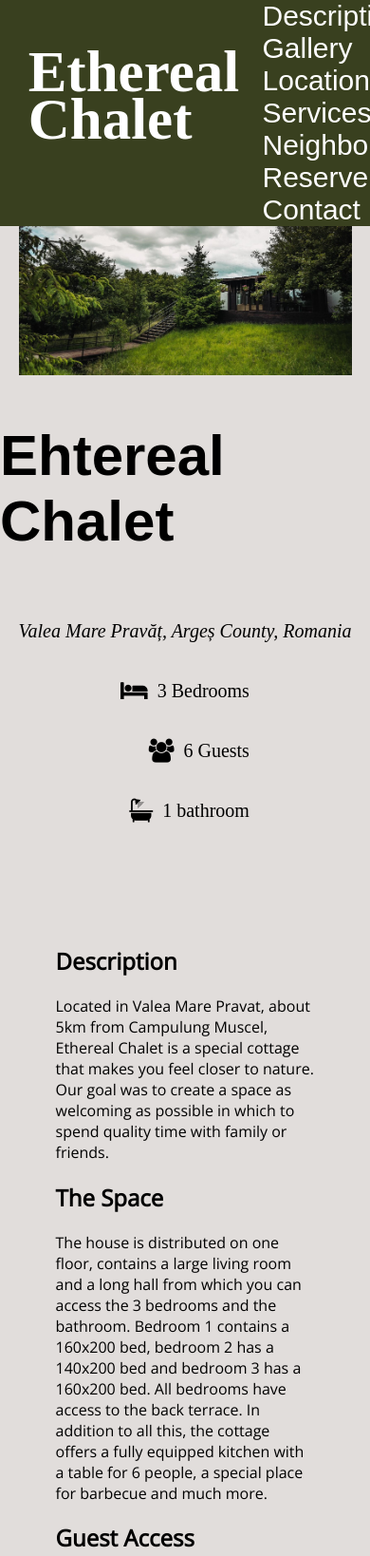
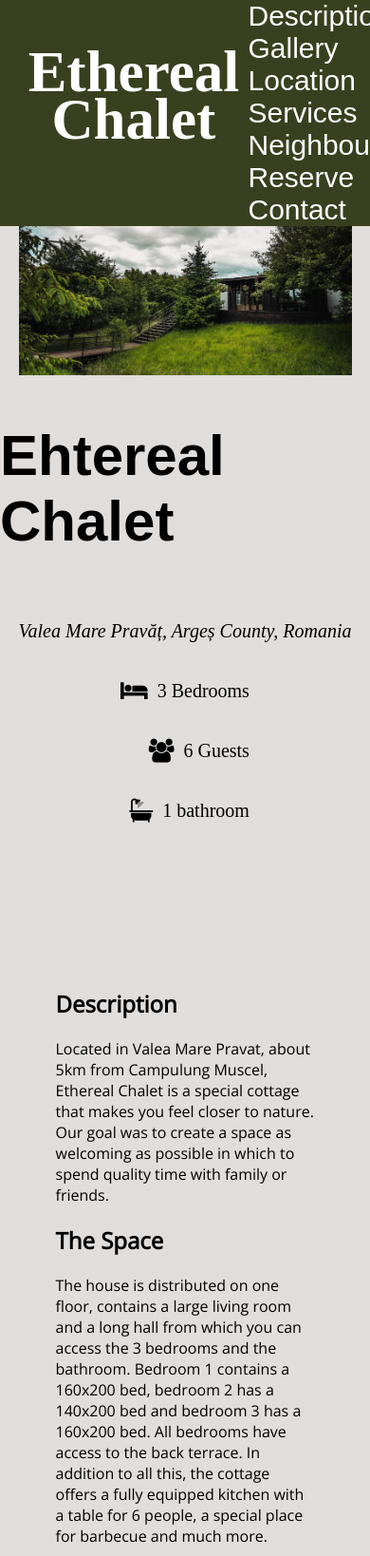
Before and after one commit to mateib47/Ethereal-Chalet, a plain HTML site: page index.html in a window 390 px wide. Shown: the top 1638 px of the page at 95% size. Drawn offline with nearby package versions, Linux system fonts and the light colour scheme; a script that the page names is missing; a web font is replaced by a local one.

Commit message:
small adjustments

```diff
--- a/css/style.css
+++ b/css/style.css
@@ -11,18 +11,19 @@ body{
   margin: auto;
   width: 100%;
 }
-nav h1{
+#navbar{
+  background-color: #39401F;
+  display: flex;
+  justify-content: space-between;
+  font-size: 30px;
+}
+#title{
   color: white;
   font-family: 'Fuggles', serif;
   font-size: 61px;
   margin-left: 25px;
   line-height: 10px;
-}
-nav{
-  background-color: #39401F;
-  display: flex;
-  justify-content: space-between;
-  font-size: 30px;
+  text-align: center;
 }
 .links{
   display: flex;
@@ -34,6 +35,7 @@ a{
   font-style: normal;
   text-decoration: none;
 }
+
 nav a{
   padding: 0 1.2vw 0 1.2vw;
   font-family: 'Zen Loop', sans-serif;
@@ -42,7 +44,6 @@ main{
   padding-top: 9%;
   max-width: 100%;
 }
-
 .welcome-img{
   display: block;
   margin-left: auto;
@@ -83,8 +84,8 @@ main{
   padding:0 2em 0 2em;
   font-size: 25px;
 }
-#Description{
-  padding-top: 90px;
+#Description,#Gallery{
+  padding-top: 16vh;
 }
 iframe{
   margin: 8% 0 8% 0;
@@ -93,9 +94,6 @@ iframe{
   max-width: 70%;
   margin: auto;
   font-family: 'Open Sans', sans-serif;
-}
-#Gallery{
-  padding-top: 90px;
 }
 .row {
   display: flex;
@@ -117,18 +115,15 @@ i{
   width: 100%;
 }
 /* TODO: make responsive image grid and center it */
-@media screen and (max-width: 1024px){
-  nav h1{
+@media screen and (max-width: 956px){
+  #title{
     line-height: 50px;
   }
-}
-@media screen and (max-width: 878px){
   .links{
     flex-wrap: wrap;
-    margin-left: 15px;
   }
   main{
-    padding-top: 40%;
+    padding-top: 30%;
   }
   .facilities{
     display:flex;
--- a/index.html
+++ b/index.html
@@ -18,7 +18,7 @@
   <body>
     <div class="parent">
       <nav id="navbar">
-        <a href="#Welcome"><h1>Ethereal Chalet</h1></a>
+        <a href="#Welcome"><h1 id="title">Ethereal Chalet</h1></a>
         <div class="links">
           <a href="#Description">Description</a>
           <a href="#Gallery">Gallery</a>
```
